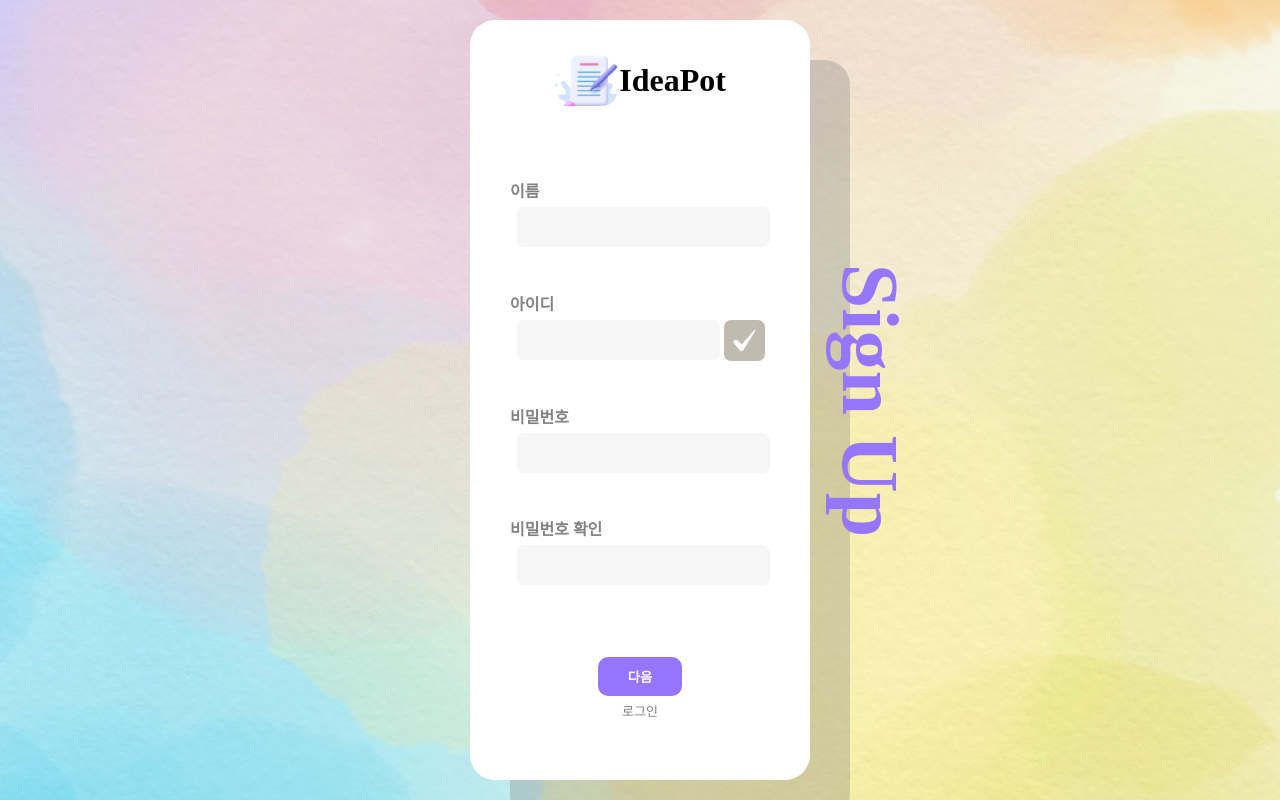
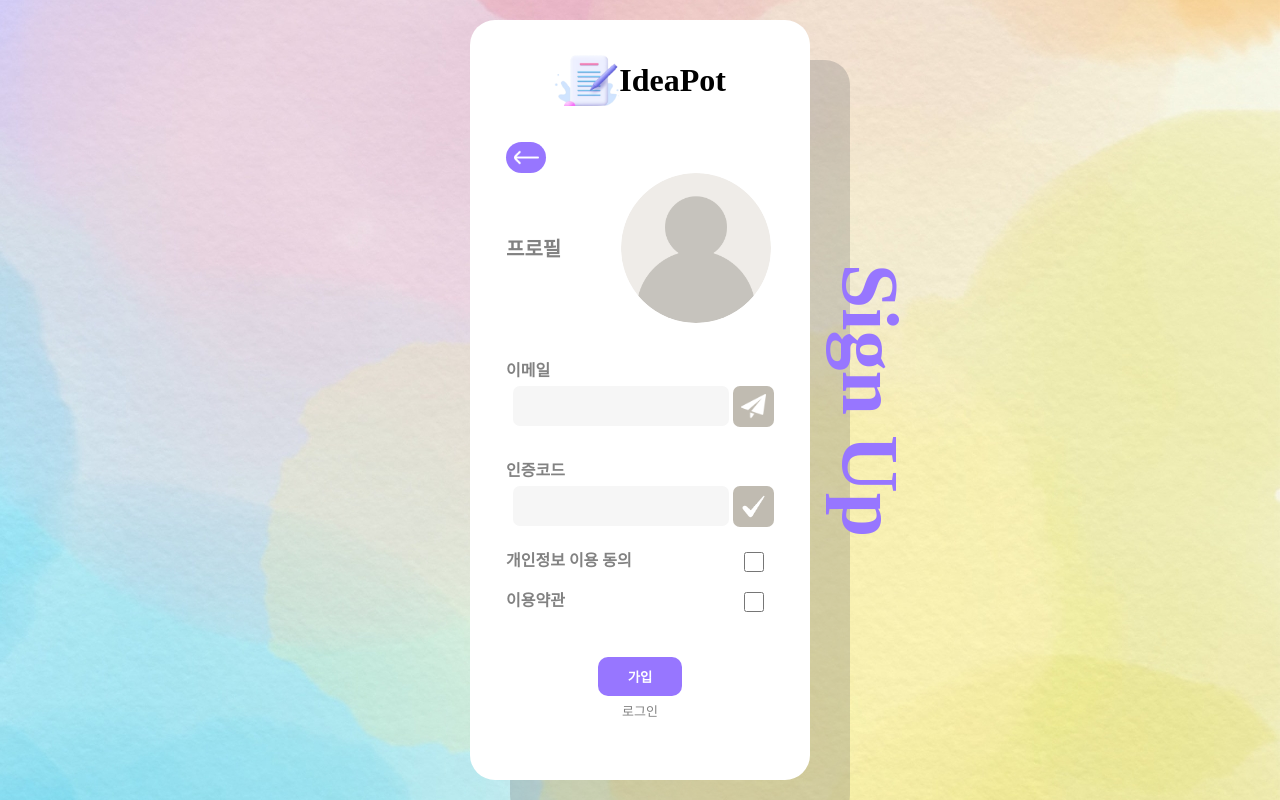
Before and after one commit to Brain-Compiler/ideapot-Frontend, a React (Create React App) app: page /register in a window 1280 px wide. Built offline with nearby package versions, Linux system fonts and the light colour scheme.

Commit message:
Fix Profile Image can Change

```diff
--- a/src/pages/register/register.js
+++ b/src/pages/register/register.js
@@ -4,7 +4,7 @@
 import document from '../../assets/document.png'
 import checkMark from '../../assets/check_mark_white.png'
 import arrow from '../../assets/arrow_left_white.png'
-import profile from '../../assets/userIcon.png'
+import profileIcon from '../../assets/userIcon.png'
 import plane from '../../assets/paper_plane_white.png'
 import { Link } from "react-router-dom"
 
@@ -14,9 +14,10 @@
   const [isCheckId, setIsCheckId] = useState(false)
   const [password, setPassword] = useState('')
   const [passwordCheck, setPasswordCheck] = useState('')
+  const [profile, setProfile] = useState(profileIcon)
   const [email, setEmail] = useState('')
   const [code, setCode] = useState('')
-  const [page, setPage] = useState(1)
+  const [page, setPage] = useState(2)
   const [personalData, setPersonalData] = useState(false)
   const [terms, setTerms] = useState(false)
 
@@ -59,6 +60,24 @@
     }
   }
 
+  const changeProfile = (e) => {
+    if(e.target.files[0]) {
+      setProfile(e.target.files[0])
+    } else {
+      setProfile(profileIcon)
+    }
+
+    const render = new FileReader()
+    render.onload = () => {
+      if(render.readyState === 2) {
+        setProfile(render.result)
+      }
+    }
+
+    render.readAsDataURL(e.target.files[0])
+  }
+
+
   return (
     <div className={styles.background}>
       <div className={styles.main}>
@@ -92,7 +111,8 @@
             </div>
             <div className={styles.profile}>
               <p>프로필</p>
-              <img alt="profile" src={profile} />
+              <label htmlFor='profileInput'><img alt='profile' src={profile} /></label>
+              <input type='file' id='profileInput' accept='image/*' name='profileIcon' onChange={changeProfile} />
             </div>
             <div className={styles.emailInput}>
               <p>이메일</p>
--- a/src/pages/register/register.module.scss
+++ b/src/pages/register/register.module.scss
@@ -125,8 +125,15 @@
         }
 
         img {
+          cursor: pointer;
           width: 150px;
+          height: 150px;
           margin-left: 30px;
+          border-radius: 50%;
+        }
+
+        input {
+          display: none;
         }
       }
 
```
